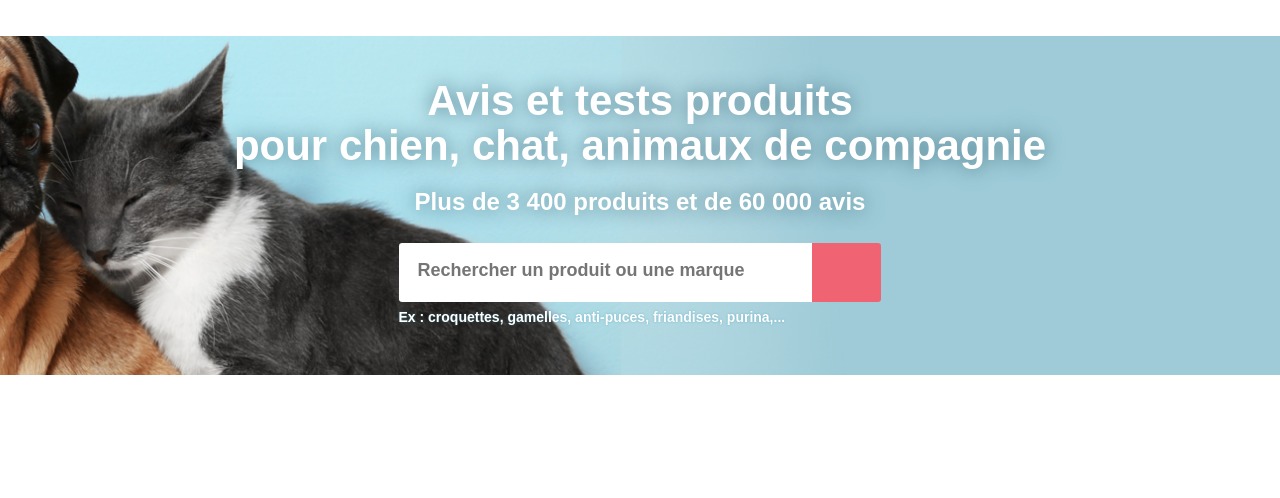
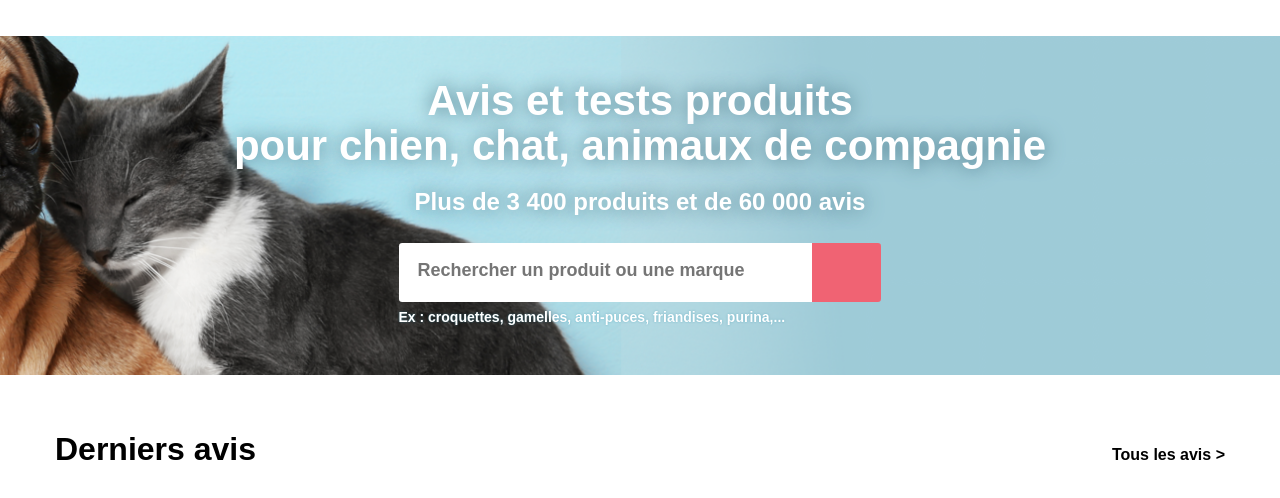
Before and after one commit to mboudinot/testWamiz, a website: page src/index.html in a window 1280 px wide. Shown: the part 42-540 px from the top of the page. Drawn offline with nearby package versions, Linux system fonts and the light colour scheme; files that its build step writes are made by us from their sources; files whose address does not match are found by name; a web font is replaced by a local one.

Commit message:
Add category component

```diff
--- /dev/null
+++ b/assets/stylesheets/_category.scss
@@ -0,0 +1,21 @@
+.category {
+  @extend .header;
+  margin-top: (56 / 16) * 1rem;
+}
+
+.category-header {
+  display: flex;
+  justify-content: space-between;
+  align-items: baseline;
+}
+
+.category-header-title {
+  font-size: (32 / 16) * 1rem;
+  font-weight: $font-semi-bold;
+  margin: 0;
+}
+
+.category-header-subtitle {
+  font-size: (16 / 16) * 1rem;
+  font-weight: $font-semi-bold;
+}
--- a/assets/stylesheets/styles.scss
+++ b/assets/stylesheets/styles.scss
@@ -1,8 +1,5 @@
 @import "_googlefont";
 @import "_colors";
-@import "_header";
-@import "_search";
-@import "_breadcrumb";
 
 /* Commons styles */
 
@@ -27,15 +24,26 @@ body {
   box-sizing: inherit;
 }
 
-.link {
-  color: $color-pink;
+.link,
+.link-title {
+  cursor: pointer;
   text-decoration: none;
 }
 
-.link:hover {
+.link {
+  color: $color-pink;
+}
+
+.link-title {
+  color: inherit;
+}
+
+.link:hover,
+.link-title:hover {
   text-decoration: underline;
 }
 
-.link-title {
-  color: $color-main;
-}
+@import "_header";
+@import "_search";
+@import "_breadcrumb";
+@import "_category";
--- a/src/index.html
+++ b/src/index.html
@@ -36,5 +36,11 @@
       <div class="search-examples">Ex : croquettes, gamelles, anti-puces, friandises, purina,...</div>
     </div>
   </section>
+  <section class="category">
+    <div class="category-header">
+      <h1 class="category-header-title">Derniers avis</h1>
+      <a class="link-title category-header-subtitle">Tous les avis ></a>
+    </div>
+  </section>
 </body>
 </html>
```
Also changed, not shown: public/index.html (+1 -1 lines), public/css/styles.css.
